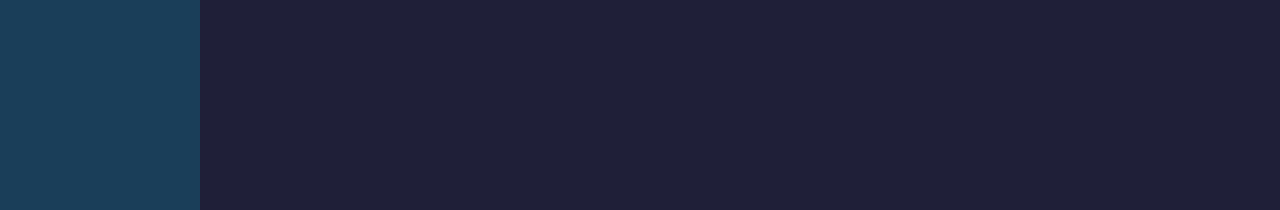
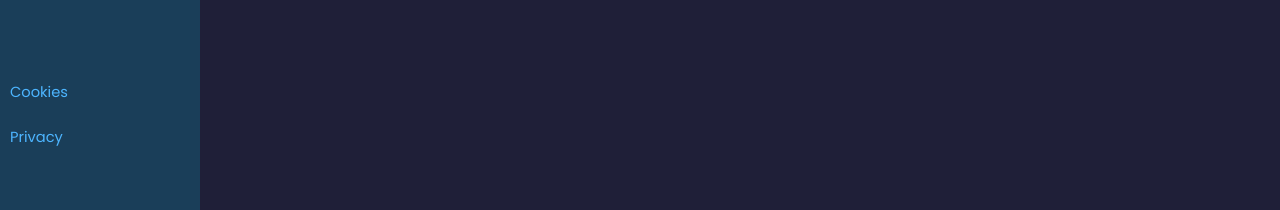
Before and after one commit to 12moi/spotify, a React (Create React App) app: page / in a window 1280 px wide. Shown: the part 435-645 px from the top of the page. Built offline with nearby package versions, Linux system fonts and the light colour scheme.

Commit message:
add changes

```diff
--- a/src/components/Sidebar/Sidebar.css
+++ b/src/components/Sidebar/Sidebar.css
@@ -35,3 +35,7 @@
     color: white;
     background: teal;
 }
+.footer{
+    font-size: smaller;
+   margin-top: 120%;
+}
--- a/src/components/Sidebar/Sidebar.jsx
+++ b/src/components/Sidebar/Sidebar.jsx
@@ -26,7 +26,14 @@ function Sidebar() {
     <a className="menu-item" href="/liked">
       Liked Songs
     </a>
-
+   <div className='footer'>
+   <a className="foot" href="/cookies">
+      Cookies
+    </a>
+    <a className="foot" href="/privacy">
+      Privacy
+    </a>
+   </div>
 
     </div>
   )
```
